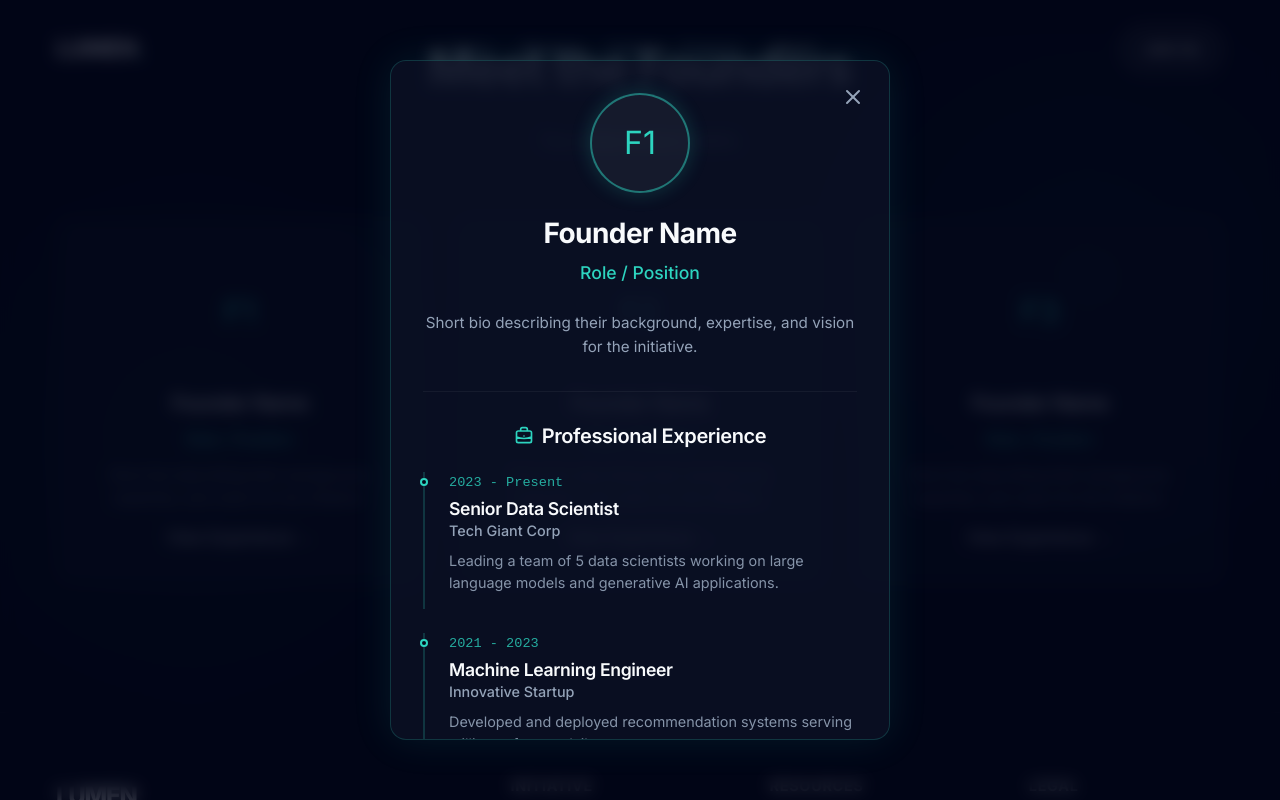
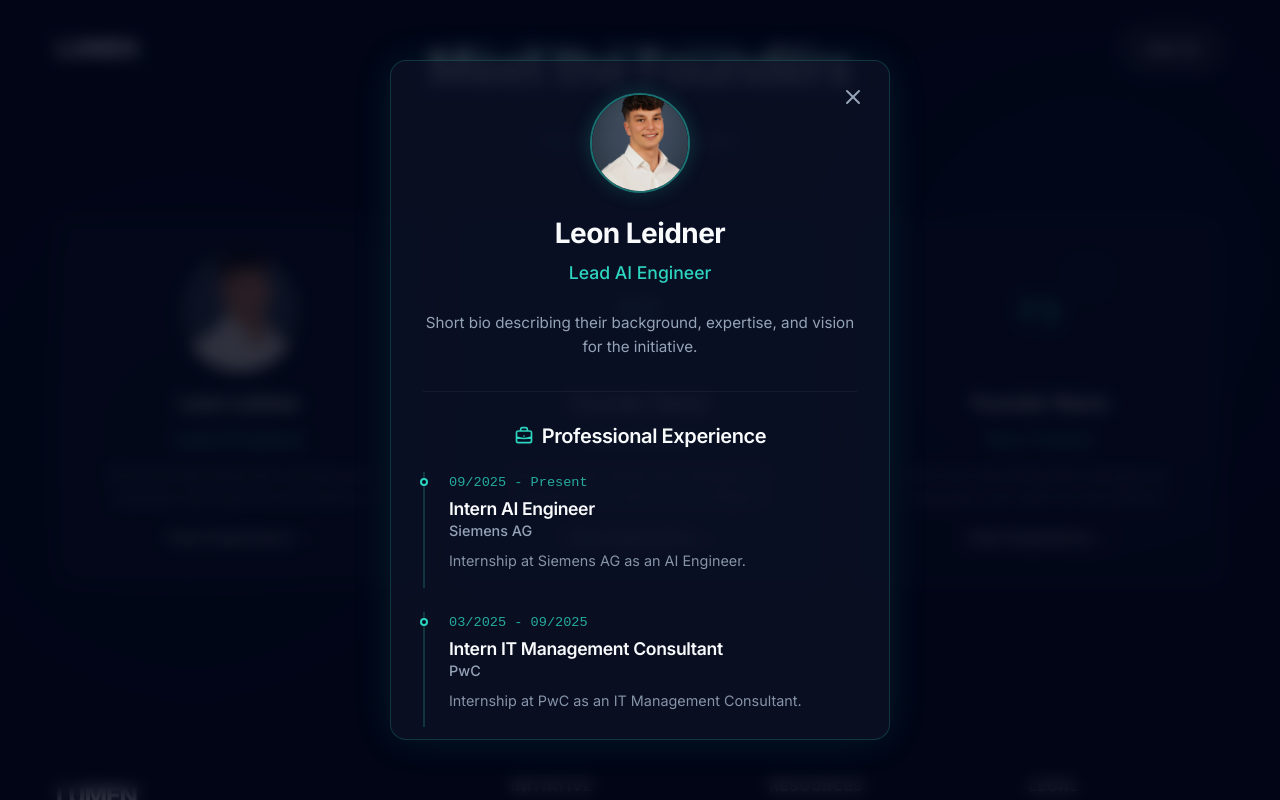
Before and after one commit to leonleidner/LUMEN, a Next.js app: page /about in a window 1280 px wide. Both pictures are taken after a click on the element 240 px from the left and 1163 px from the top of the page. Shown: the part 763-1563 px from the top of the page. Built offline with nearby package versions, Linux system fonts and the light colour scheme.

Commit message:
Update founder headshot with professional dark background

```diff
--- a/src/app/about/page.js
+++ b/src/app/about/page.js
@@ -12,27 +12,28 @@ export default function About() {
     const founders = [
         {
             id: 1,
-            initials: 'F1',
-            name: 'Founder Name',
-            role: 'Role / Position',
+            initials: 'LL',
+            name: 'Leon Leidner',
+            role: 'Lead AI Engineer',
+            image: '/images/leon.png',
             bio: 'Short bio describing their background, expertise, and vision for the initiative.',
             experience: [
                 {
-                    period: '2023 - Present',
-                    role: 'Senior Data Scientist',
-                    company: 'Tech Giant Corp',
-                    description: 'Leading a team of 5 data scientists working on large language models and generative AI applications.'
+                    period: '09/2025 - Present',
+                    role: 'Intern AI Engineer',
+                    company: 'Siemens AG',
+                    description: 'Internship at Siemens AG as an AI Engineer.'
                 },
                 {
-                    period: '2021 - 2023',
-                    role: 'Machine Learning Engineer',
-                    company: 'Innovative Startup',
-                    description: 'Developed and deployed recommendation systems serving millions of users daily.'
+                    period: '03/2025 - 09/2025',
+                    role: 'Intern IT Management Consultant',
+                    company: 'PwC',
+                    description: 'Internship at PwC as an IT Management Consultant.'
                 },
                 {
-                    period: '2019 - 2021',
-                    role: 'Data Analyst',
-                    company: 'Global Finance Ltd',
+                    period: '03/2023 - 03/2025',
+                    role: 'Intern Data Science',
+                    company: 'Deutsches Forschungszentrum für Künstliche Intelligenz',
                     description: 'Conducted statistical analysis and built dashboards to drive business decisions.'
                 }
             ]
@@ -117,16 +118,26 @@ export default function About() {
                                     width: '120px',
                                     height: '120px',
                                     borderRadius: '50%',
-                                    backgroundColor: 'var(--color-surface-light)',
+                                    backgroundColor: 'transparent', // Changed from var(--color-surface-light) to transparent
                                     margin: '0 auto 20px',
                                     display: 'flex',
                                     alignItems: 'center',
                                     justifyContent: 'center',
                                     fontSize: '2rem',
                                     color: 'var(--color-primary)',
-                                    transition: 'transform 0.3s ease'
+                                    transition: 'transform 0.3s ease',
+                                    overflow: 'hidden',
+                                    position: 'relative'
                                 }} className="group-hover:scale-110 group-hover:shadow-[0_0_20px_rgba(45,212,191,0.3)]">
-                                    {founder.initials}
+                                    {founder.image ? (
+                                        <img
+                                            src={founder.image}
+                                            alt={founder.name}
+                                            style={{ width: '100%', height: '100%', objectFit: 'cover' }}
+                                        />
+                                    ) : (
+                                        founder.initials
+                                    )}
                                 </div>
                                 <h3 className="card-title group-hover:text-teal-400 transition-colors">{founder.name}</h3>
                                 <p style={{ color: 'var(--color-primary)', marginBottom: '10px' }}>{founder.role}</p>
--- a/src/components/FounderModal.js
+++ b/src/components/FounderModal.js
@@ -89,7 +89,7 @@ export default function FounderModal({ isOpen, onClose, founder }) {
                             width: '100px',
                             height: '100px',
                             borderRadius: '50%',
-                            backgroundColor: 'rgba(255, 255, 255, 0.05)',
+                            backgroundColor: 'transparent', // Changed from rgba(255, 255, 255, 0.05) to transparent
                             margin: '0 auto 1.5rem',
                             display: 'flex',
                             alignItems: 'center',
@@ -97,9 +97,21 @@ export default function FounderModal({ isOpen, onClose, founder }) {
                             fontSize: '2rem',
                             color: 'var(--color-primary)',
                             border: '2px solid var(--color-primary-glow)',
-                            boxShadow: '0 0 20px rgba(45, 212, 191, 0.2)'
+                            color: 'var(--color-primary)',
+                            border: '2px solid var(--color-primary-glow)',
+                            boxShadow: '0 0 20px rgba(45, 212, 191, 0.2)',
+                            overflow: 'hidden',
+                            position: 'relative'
                         }}>
-                            {founder.initials}
+                            {founder.image ? (
+                                <img
+                                    src={founder.image}
+                                    alt={founder.name}
+                                    style={{ width: '100%', height: '100%', objectFit: 'cover' }}
+                                />
+                            ) : (
+                                founder.initials
+                            )}
                         </div>
                         <h2 style={{
                             fontSize: '1.75rem',
```
Also changed, not shown: public/images/leon.png (added).
